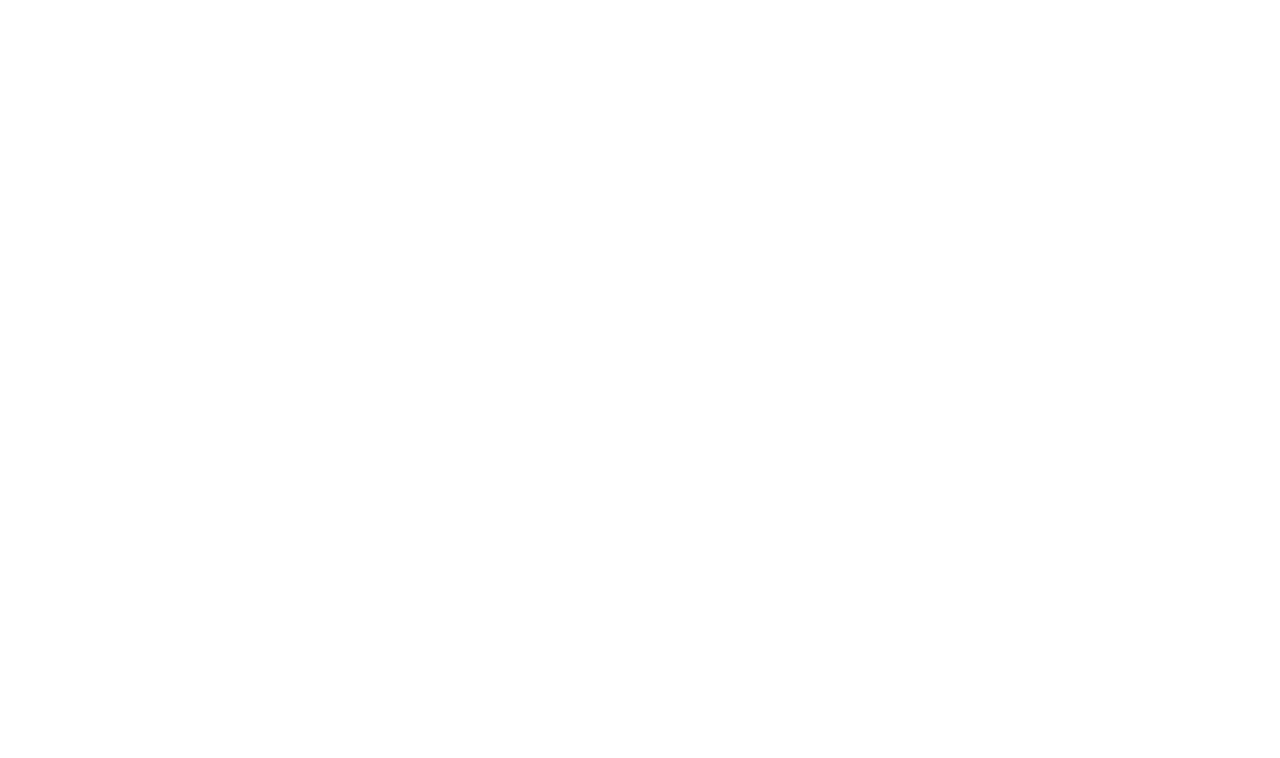
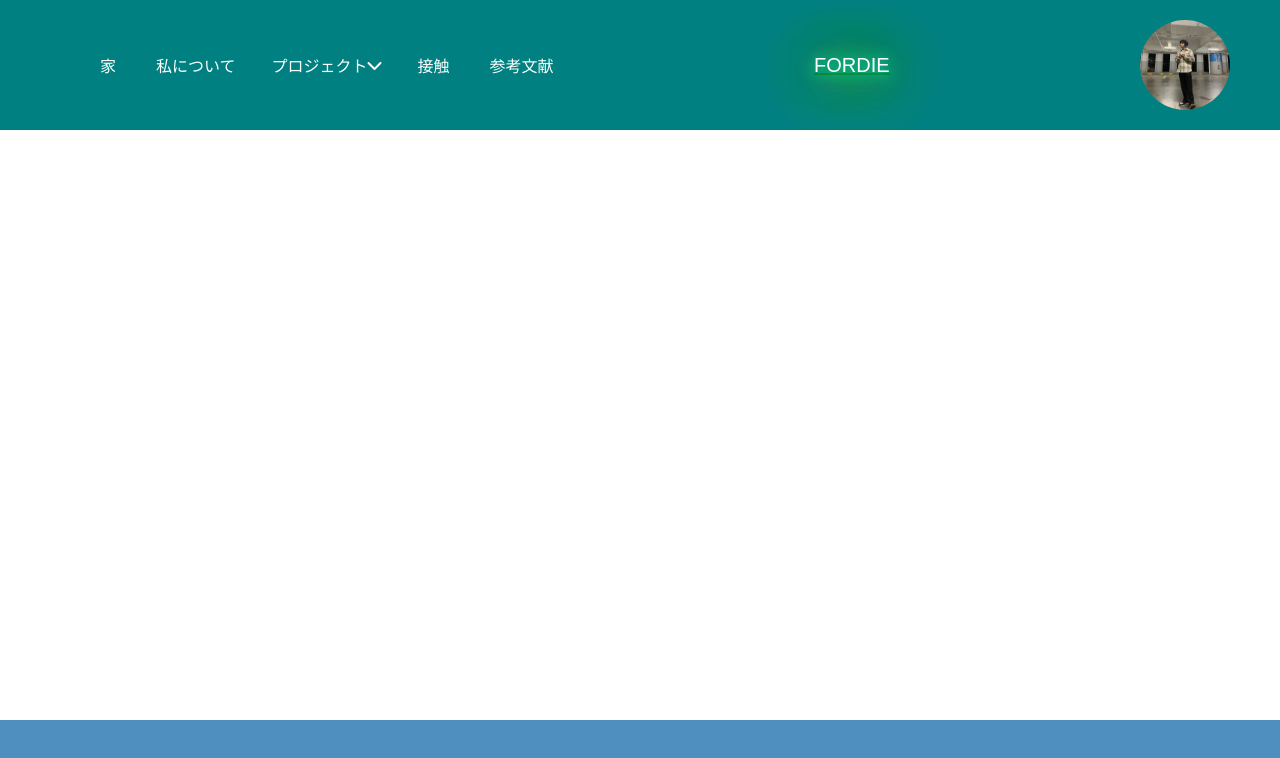
Before and after one commit to Orfanel-0205/WD-FINAL, a plain HTML site: page pages/About/index.html in a window 1280 px wide. Drawn offline with Linux system fonts and the light colour scheme.

Commit message:
Chore: about me page, feature, styles header

```diff
--- a/assets/css/style.css
+++ b/assets/css/style.css
@@ -53,6 +53,7 @@ body, html {
 }
 
 .subnavbtn {
+
     background: none;
     border: none;
     color: #fff;
@@ -60,17 +61,20 @@ body, html {
     display: flex;
     align-items: center;
     font-size: 16px;
+
 }
 
 .subnav-content {
+    gap: 5%;
     display: none;
     position: absolute;
     background-color: #333;
     min-width: 160px;
-    z-index: 1;
+    z-index: 4;
 }
 
 .subnav-content a {
+
     color: #fff;
     padding: 12px 16px;
     text-decoration: none;
@@ -89,7 +93,8 @@ body, html {
 .name {
     font-size: 20px;
     color: #fff;
-    text-decoration: none;
+    text-decoration-color:#067a33;
+    text-shadow: 0 0 10px #02cea2, 0 0 20px #08945a, 0 0 30px #43bb9d, 0 0 40px #17bb77, 0 0 50px #8da023, 0 0 60px #adf700, 0 0 70px #fff347;
 }
 
 .cc-im {
@@ -180,16 +185,19 @@ body, html {
 }
 
 .ftext {
+
     max-width: 800px;
     margin: 0 auto;
 }
 
 .ftext h1 {
+
     font-size: 24px;
     margin: 0 0 10px;
 }
 
 .ftext .fsoc a {
+    bottom: 20%;
     margin: 0 10px;
     color: #fff;
     font-size: 24px;
--- a/pages/About/assets/css/style.css
+++ b/pages/About/assets/css/style.css
@@ -0,0 +1,91 @@
+body, html {
+    margin: 0;
+    padding: 0;
+    box-sizing: border-box;
+    font-family: 'Arial', sans-serif;
+    background-color: #4F8FC0;
+    color: #333;
+    min-height: 100vh;
+}
+
+.bg-1 {
+    background-color: #FFFFFF;
+    min-height: calc(100vh - 80px);
+}
+
+.head {
+    display: flex;
+    justify-content: space-between;
+    align-items: center;
+    background-color:#008080;
+    padding: 20px 50px;
+}
+
+.custom-menu, .custom-moon {
+    font-size: 24px;
+    cursor: pointer;
+}
+
+.nbar {
+    display: flex;
+    align-items: center;
+    gap: 20px;
+}
+
+.nbar a {
+    color: #fff;
+    margin: 0 10px;
+    text-decoration: none;
+    transition: color 0.3s;
+}
+
+.nbar a:hover {
+    color: #06f319;
+    background-color: #444;
+    padding: 10px;
+    border-radius: 5px;
+    transition: all 0.3s ease-in-out;
+    transform: scale(1.1);
+}
+
+.subnav {
+    position: relative;
+}
+
+.subnavbtn {
+
+    background: none;
+    border: none;
+    color: #fff;
+    cursor: pointer;
+    display: flex;
+    align-items: center;
+    font-size: 16px;
+
+}
+
+.subnav-content {
+    gap: 5%;
+    display: none;
+    position: absolute;
+    background-color: #333;
+    min-width: 160px;
+    z-index: 4;
+}
+
+.subnav-content a {
+
+    color: #fff;
+    padding: 12px 16px;
+    text-decoration: none;
+    display: block;
+    transition: background-color 0.3s;
+}
+
+.subnav-content a:hover {
+    background-color: #575757;
+}
+
+.subnav:hover .subnav-content {
+    display: block;
+}
--- a/pages/About/index.html
+++ b/pages/About/index.html
@@ -0,0 +1,35 @@
+<!DOCTYPE html>
+<html lang="en">
+<head>
+    <meta charset="UTF-8">
+    <meta name="viewport" content="width=device-width, initial-scale=1.0">
+    <title>About me</title>
+    <link rel="stylesheet" href="/assets/css/style.css">
+    <link rel="icon" type="image/x-icon" href="./assets/img/favicon-32x32.png">
+    <link rel="stylesheet" href="https://cdnjs.cloudflare.com/ajax/libs/font-awesome/6.0.0-beta3/css/all.min.css">
+</head>
+<body>
+    <div class="bg-1">
+        <header class="head">
+            <nav class="nbar">
+                <i class='custom-menu' id="menu"></i>
+                <i class='custom-moon' id="moon"></i>
+                <a href="../../index.html" class="click translate" data-english="HOME">家</a>
+                <a href="/pages/About/index.html" class="translate" data-english="ABOUT ME">私について</a>
+                <div class="subnav">
+                    <button class="subnavbtn translate" onclick="location.href='pages/proj.html'" data-english="PROJECTS">プロジェクト <i class='fas fa-chevron-down'></i></button>
+                    <div class="subnav-content">
+                        <a href="pages/awd.html" class="translate" data-english="WEB DESIGNS">ウェブデザイン</a>
+                    </div>
+                </div>
+                <a href="pages/cont.html" class="translate" data-english="CONTACT">接触</a>
+                <a href="pages/credit.html" class="translate" data-english="References">参考文献</a>
+            </nav>
+            <a href="#" class="name">FORDIE</a>
+            <div class="cc-im">
+                <img class="cc" src="assets/img/405968192_3648631238697996_4705364770560099457_n.jpg">
+            </div>
+        </header>
+
+</body>
+</html>
```
Also changed, not shown: index.html (+10 -10 lines), pages/About/assets/js/script.js (added, +13 -0 lines), pages/About/assets/img/20220519_133321.jpg (added), pages/About/assets/img/405968192_3648631238697996_4705364770560099457_n.jpg (added), pages/About/assets/img/441930533_975816594262388_8791712594973653961_n.jpg (added), pages/About/assets/img/450590030_393644869917791_4972001812372923820_n.jpg (added), pages/About/assets/js/scripts.js (deleted).
